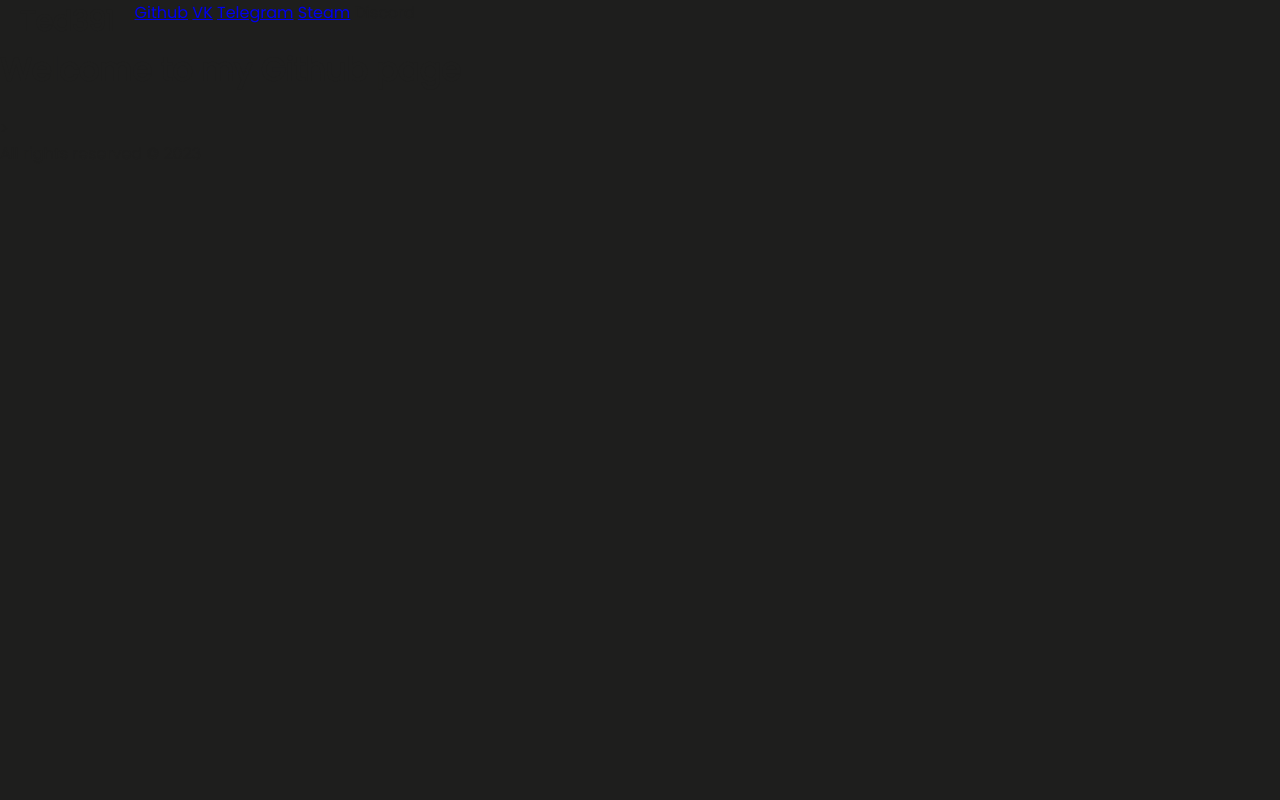
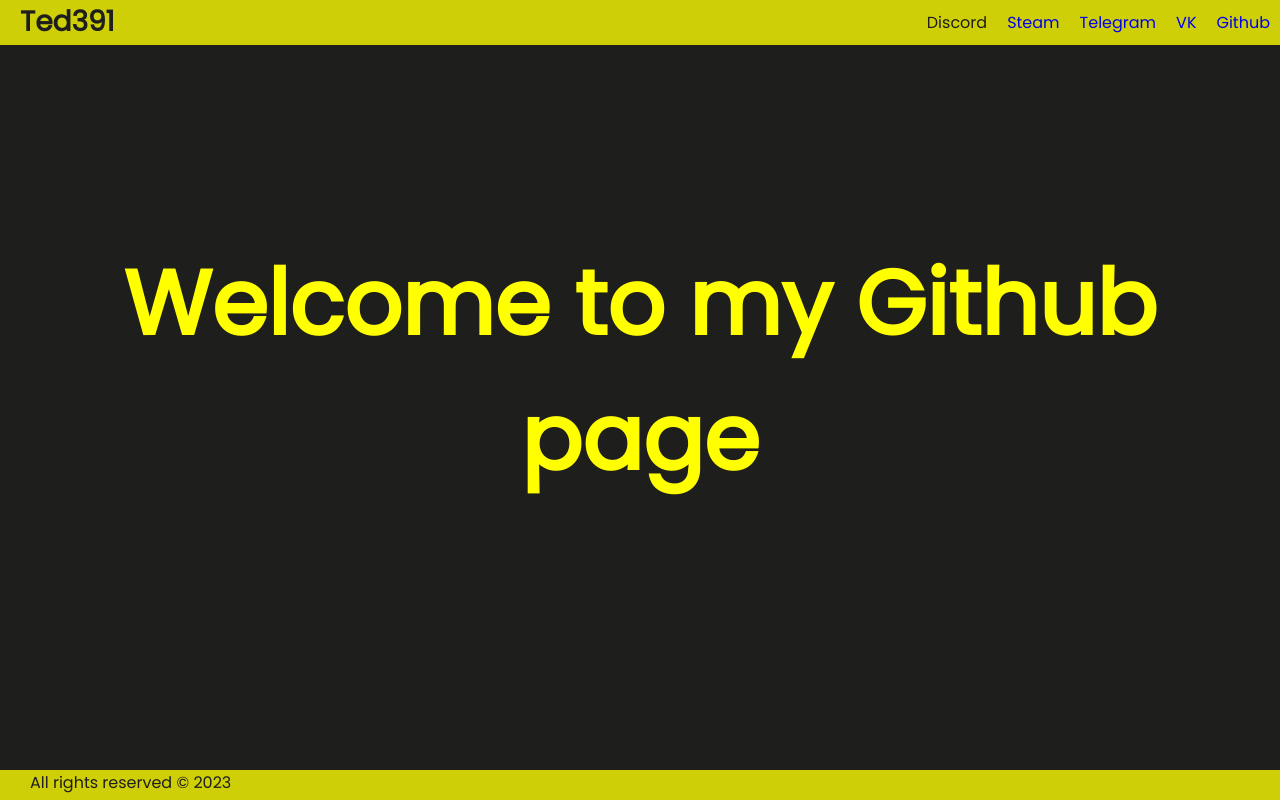
Before and after one commit to Ted391/Ted391.github.io, a plain HTML site: page index.html in a window 1280 px wide. Drawn offline with Linux system fonts and the light colour scheme.

Commit message:
Update style.css

```diff
--- a/styles/style.css
+++ b/styles/style.css
@@ -1,29 +1,21 @@
 @import url('https://fonts.googleapis.com/css2?family=Poppins&display=swap');
 * {
-    box-sizing: border-box;
-}
-
-html {
     margin: 0;
-    width: 100%;
-    height: 100%;
+    padding: 0;
+    font-family: 'Poppins';
 }
 
 body {
-    font-family: 'Poppins';
-    margin: 0;
     background-color: #1e1e1d;
     color: #1e1e1d;
-    width: 100%;
-    height: 100%;
 }
 
-.header {
+header {
     background-color: #e6e605e3;
-    overflow: hidden;
+    height: 45px;
 }
 
-.nickname {
+.menu .nickname {
     padding: 17px 20px;
     text-align: center;
     float: left;
@@ -32,38 +24,33 @@ body {
     line-height: 10px;
 }
 
-.buttons {
-    float: right;
-    text-align: center;
-}
-
-.buttons a {
+.menu .button {
     padding: 10px;
     float: right;
-    border-style: hidden;
-    border-width: 15px;
     text-decoration: none;
 }
 
-.buttons a:hover {
+.menu .button:hover {
     background-color: brown;
     color: #ffffff;
 }
 
-.main-content h1 {
+main {
+    min-height: calc(100vh - 75px);
+}
+
+main h1 {
     color: yellow;
     font-size: 90px;
-    margin: 0;
+    padding-top: 15%;
+    text-align: center;
 }
 
-.main-content {
-    display: flex;
-    align-items: center;
-    justify-content: center;
-    width: 100%;
-    height: 90%;
+footer {
+    background-color: #e6e605e3;
+    height: 30px;
 }
 
-.center {
-    display: flex;
+footer a {
+    padding-left: 30px;
 }
```
